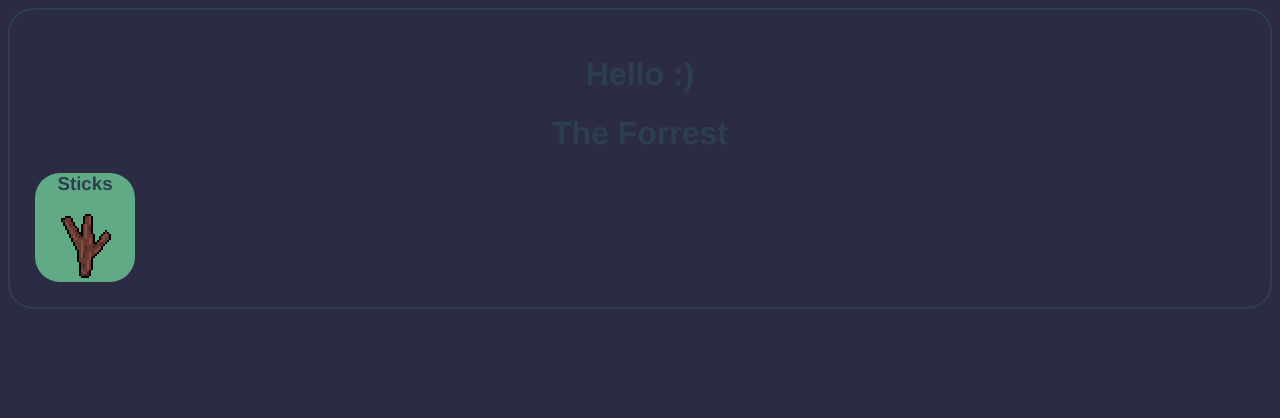
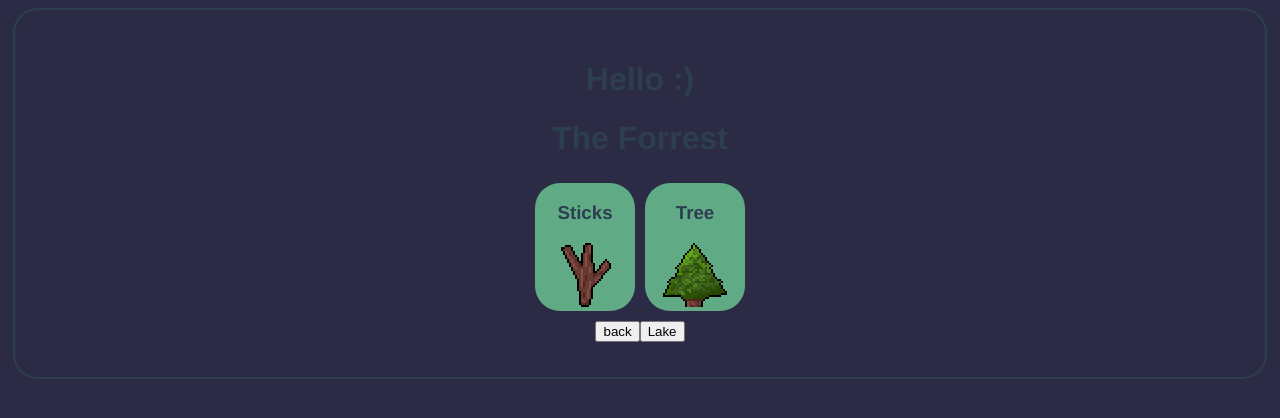
Before and after one commit to ArkRaga/Vue-project, a Vue app: page / in a window 1280 px wide. Both pictures are taken after a click on the button "Forrest". Shown: the top 418 px of the page. Built offline with nearby package versions, Linux system fonts and the light colour scheme.

Commit message:
added squsihy buttons, json files and fixed vuex store

```diff
--- a/src/components/Buttonface.vue
+++ b/src/components/Buttonface.vue
@@ -23,4 +23,8 @@ export default {
 };
 </script>
 
-<style></style>
+<style scope>
+div {
+  margin: 5px;
+}
+</style>
--- a/src/components/Card.vue
+++ /dev/null
@@ -1,31 +0,0 @@
-<template>
-  <div @click="$emit('btn-click')">
-    <h3>{{ title }}</h3>
-    <img :src="require(`@/assets/${imgName}`)" alt="" />
-  </div>
-</template>
-
-<script>
-export default {
-  props: {
-    title: String,
-    imgName: String,
-  },
-  emits: ["btn-click"],
-  created() {},
-};
-</script>
-
-<style scoped>
-div {
-  background-color: #60ab85;
-  border-radius: 25px;
-  width: 100px;
-  text-align: center;
-  cursor: pointer;
-}
-
-div:hover {
-  background-color: #3c6b54;
-}
-</style>
--- /dev/null
+++ b/src/components/GatheringCard.vue
@@ -0,0 +1,52 @@
+<template>
+  <div @click="doClick" :class="active ? 'active' : 'non-active'">
+    <h3>{{ title }}</h3>
+    <img :src="require(`@/assets/${imgName}`)" alt="" />
+  </div>
+</template>
+
+<script>
+export default {
+  props: {
+    title: String,
+    imgName: String,
+    active: false,
+  },
+  emits: ["btn-click"],
+  methods: {
+    doClick() {
+      if (!this.active) {
+        return;
+      }
+      this.$emit("btn-click");
+    },
+  },
+  created() {},
+};
+</script>
+
+<style scoped>
+div {
+  background-color: #60ab85;
+  border-radius: 25px;
+  width: 100px;
+  text-align: center;
+  cursor: pointer;
+  transition: 1s all;
+  user-select: none;
+  margin: 5px;
+}
+img {
+  user-select: none;
+  pointer-events: none;
+}
+.non-active:hover {
+  background-color: #4d1e26;
+}
+.active:hover {
+  background-color: #3c6b54;
+}
+.active:active {
+  transform: scaleX(1.85) scaleY(0.75);
+}
+</style>
--- a/src/components/Locations/DefaultLocation.vue
+++ b/src/components/Locations/DefaultLocation.vue
@@ -15,7 +15,7 @@ export default {
   },
   data() {
     return {
-      locations: ["Town"],
+      locations: ["Town", "back"],
     };
   },
 };
--- a/src/components/Locations/Forrest.vue
+++ b/src/components/Locations/Forrest.vue
@@ -1,27 +1,72 @@
 <template>
   <div>
     <h1>The Forrest</h1>
+    <div class="card-holder">
+      <Card
+        @btn-click="gatherSticks"
+        title="Sticks"
+        imgName="stick_48.png"
+        active="true"
+      />
+      <Card
+        @btn-click="gatherTree"
+        title="Tree"
+        imgName="tree1_48.png"
+        :active="hasAxe"
+      />
+    </div>
     <div>
-      <Card @btn-click="gatherSticks" title="Sticks" imgName="stick_48.png" />
+      <buttonface :locations="locations" />
     </div>
   </div>
 </template>
 
 <script>
-import Card from "../Card.vue";
+import Card from "../GatheringCard.vue";
+import Buttonface from "../Buttonface.vue";
 import eventSystem from "../../service/eventSystem";
+import { mapGetters, mapActions } from "vuex";
+import * as items from "../../data/items.json";
 export default {
   name: "Forrest",
   components: {
     Card,
+    Buttonface,
+  },
+  data() {
+    return {
+      locations: ["back", "Lake"],
+      hasAxe: false,
+    };
   },
   methods: {
+    ...mapActions(["addItemToInventory"]),
     gatherSticks() {
-      //   console.log("you picked up a stick");
+      console.log("sticks ");
+      let i = items.Stick;
+      i.quantity = 1;
+      this.addItemToInventory(i);
       eventSystem.invokeEvent("testNotif", "Stick Gatherd");
     },
+    gatherTree() {
+      //   console.log("you picked up a stick");
+      eventSystem.invokeEvent("testNotif", "Log Gatherd");
+    },
+  },
+  created() {
+    // console.log(items.Axe.id);
+    this.hasAxe = this.$store.getters.hasItem(items.Axe.id);
+  },
+  computed: {
+    // hasAxe: this.$store.getters.hasItem(items.Axe.id),
   },
 };
 </script>
 
-<style></style>
+<style scoped>
+.card-holder {
+  display: flex;
+  flex-wrap: wrap;
+  justify-content: center;
+}
+</style>
--- a/src/components/Notifs.vue
+++ b/src/components/Notifs.vue
@@ -1,5 +1,5 @@
 <template>
-  <div v-show="active">
+  <div v-if="active">
     <h1>{{ text }}</h1>
   </div>
 </template>
@@ -35,4 +35,12 @@ export default {
 };
 </script>
 
-<style></style>
+<style scoped>
+div {
+  background-color: #60ab85;
+  border-radius: 15px;
+  padding: 3px;
+  font-size: 8px;
+  /* width: 50px; */
+}
+</style>
--- /dev/null
+++ b/src/data/items.json
@@ -0,0 +1,10 @@
+{
+  "Axe": {
+    "id": 1,
+    "name": "Axe"
+  },
+  "Stick": {
+    "id": 2,
+    "name": "Stick"
+  }
+}
--- a/src/store/modules/Inventory.js
+++ b/src/store/modules/Inventory.js
@@ -1,38 +1,52 @@
+import { set } from "vue";
+
 export default {
   state: {
-    inventory: [{ id: 1, name: "test_item" }],
+    inventory: {},
   },
   getters: {
     getPlayerInventory: (state) => state.inventory,
+    hasItem: (state) => (item) => {
+      if (state.inventory[item.name]) {
+        return true;
+      } else {
+        return false;
+      }
+    },
   },
   mutations: {
     placeIntoInventory: (state, item) => {
-      state.inventory.push(item);
+      state.inventory[item.name] = item;
     },
-    addToItemQuantity(state, item) {
-      let i = state.inventory.find((itm) => itm.id === item.id);
-      i.quantity += item.quantity;
+    addToItemQuantity: (state, item) => {
+      let i = state.inventory[item.name];
+      let newobj = {
+        id: item.idm,
+        name: item.name,
+        quantity: i.quantity + item.quantity,
+      };
+      state.inventory[item.name] = newobj;
+      console.log("Add to quantity: ", item, newobj.quantity);
     },
     removeFromItemQuantity(state, item) {
-      let i = state.inventory.find((itm) => itm.id === item.id);
-      i.quantity -= item.quantity;
+      state.inventory[item.name].quantity -= item.quantity;
     },
     removeFromInventory(state, item) {
-      state.inventory = state.inventory.filter((itm) => itm.id !== item.id);
+      delete state.inventory[item.name];
     },
   },
   actions: {
     addItemToInventory({ commit, state }, item) {
-      if (state.inventory.find((itm) => itm.id === item.id)) {
+      if (state.inventory[item.name]) {
         commit("addToItemQuantity", item);
       } else {
         commit("placeIntoInventory", item);
       }
+      // console.log("Added item: ", item);
     },
     updateItemInInventory({ commit, state }, item) {
-      let i = state.inventory.find((itm) => itm.id === item.id);
-      if (i) {
-        if (i.quantity > 1) {
+      if (state.inventory[item.name]) {
+        if (state.inventory[item.name].quantity > 1) {
           commit("removeFromItemQuantity", item);
         } else {
           commit("removeFromInventory", item);
@@ -40,7 +54,7 @@ export default {
       }
     },
     deleteItemFromInventory({ commit, state }, item) {
-      if (state.inventory.find((itm) => itm.id === item.id)) {
+      if (state.inventory[item.name]) {
         commit("removeFromInventory", item);
       }
     },
--- a/src/store/modules/PlayerStore.js
+++ b/src/store/modules/PlayerStore.js
@@ -1,22 +1,28 @@
 export default {
   state: {
     playerLocation: "Town",
-    locations: ["Town", "Forrest", "Shop", "Hunt"],
+    locations: ["Town", "Forrest", "Shop", "Hunt", "Lake"],
+    prevLocation: "Town",
   },
   getters: {
     getPlayerLocation: (state) => state.playerLocation,
   },
   mutations: {
     setPlayerLocation: (state, location) => {
+      state.prevLocation = state.playerLocation;
       state.playerLocation = location;
     },
   },
   actions: {
     changePlayerLocation({ commit, state }, location) {
+      if (location === "back") {
+        commit("setPlayerLocation", state.prevLocation);
+        return;
+      }
       if (state.locations.includes(location)) {
         commit("setPlayerLocation", location);
       } else {
-        // console.log("No location for: ", location);
+        console.log("No location for: ", location);
       }
     },
   },
--- a/src/views/HomeView.vue
+++ b/src/views/HomeView.vue
@@ -1,6 +1,8 @@
 <template>
   <div class="home">
-    <notif />
+    <div class="notif">
+      <notif />
+    </div>
     <h1>Hello :)</h1>
     <Town v-if="playerLocation === 'Town'" />
     <Forrest v-else-if="playerLocation === 'Forrest'" />
@@ -42,4 +44,7 @@ export default {
 p {
   color: white;
 }
+.notif {
+  position: fixed;
+}
 </style>
```
Also changed, not shown: src/assets/tree1_48.png (added).
